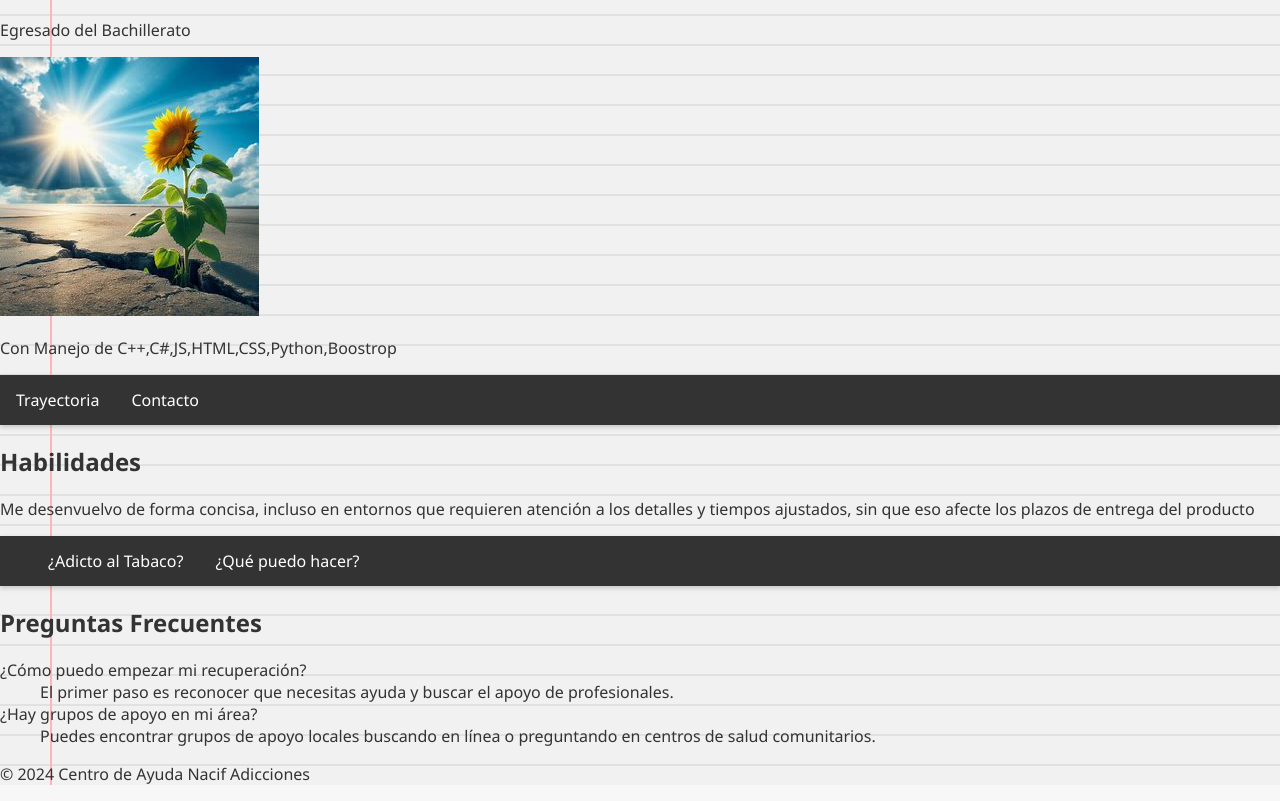
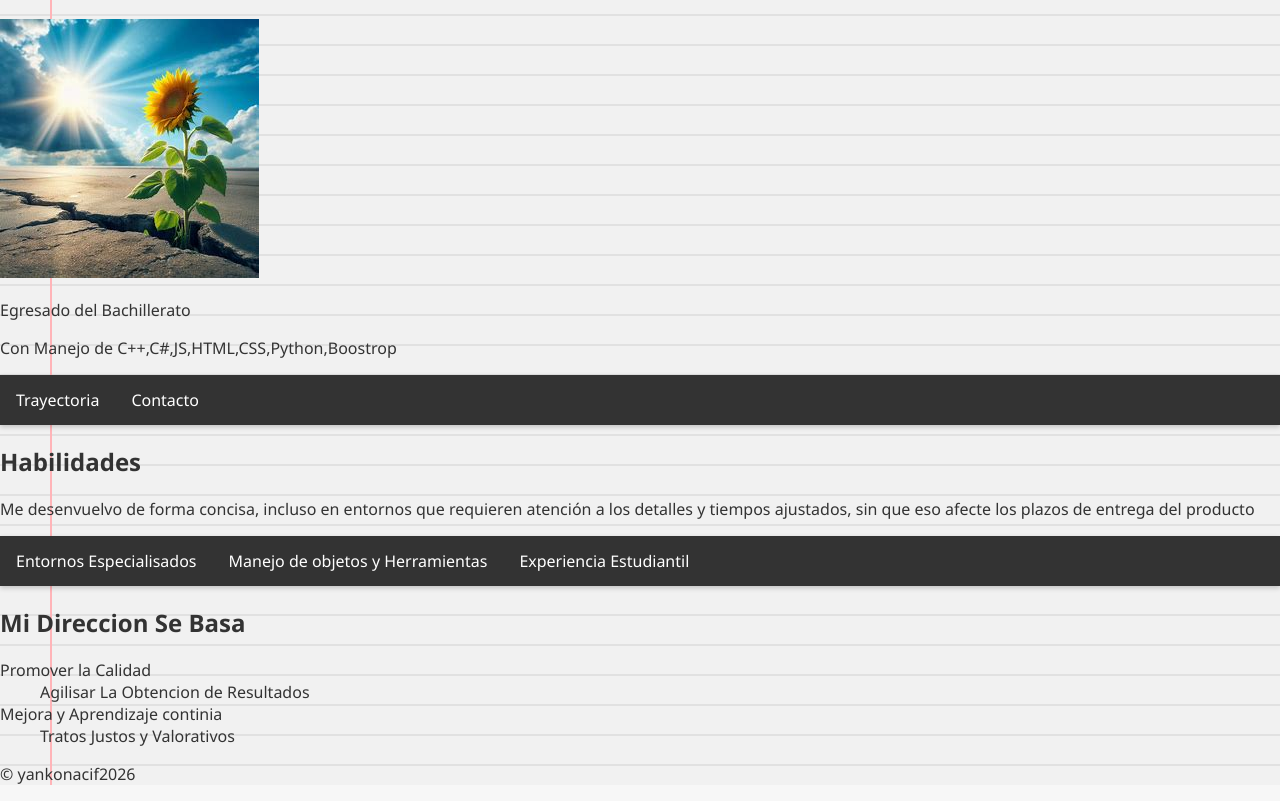
Before and after one commit to yanko7u7/yanko7u7.github.io, a plain HTML site: page index.html in a window 1280 px wide. Shown: the part 67-868 px from the top of the page. Drawn offline with Linux system fonts and the light colour scheme.

Commit message:
index.html

```diff
--- a/index.html
+++ b/index.html
@@ -10,8 +10,8 @@
 <body>
     <div class="container">
     <header>
-        <h1>    Yanko Nacif Chavarria Nacif</h1>
-        <p>    Egresado del Bachillerato</p>     <img src="jirasol.jpeg" id="img">
+        <h1>    Yanko Nacif Chavarria Nacif</h1>                                                        <img src="jirasol.jpeg" id="img">
+        <p>    Egresado del Bachillerato</p>
         <p>    Con Manejo de C++,C#,JS,HTML,CSS,Python,Boostrop</p>
         <nav>
             <ul>
@@ -25,24 +25,24 @@
             <h2>    Habilidades</h2>
             <p>    Me desenvuelvo de forma concisa, incluso en entornos que requieren atención a los detalles y tiempos ajustados, sin que eso afecte los plazos de entrega del producto</p>
             <ul>
-                <li><a href="index2.html" target="paginas"></a></li>
-                <li><a href="index3.html" target="paginas">¿Adicto al Tabaco?</a></li>
-                <li><a href="index4.html" target="paginas">¿Qué puedo hacer?</a></li>
+                <li><a href="index2.html" target="paginas">Entornos Especialisados</a></li>
+                <li><a href="index3.html" target="paginas">Manejo de objetos y Herramientas</a></li>
+                <li><a href="index4.html" target="paginas">Experiencia Estudiantil</a></li>
             </ul>
         </section>
         <section>
-            <h2>    Preguntas Frecuentes</h2>
+            <h2>    Mi Direccion Se Basa</h2>
             <dl>
-                <dt>    ¿Cómo puedo empezar mi recuperación?</dt>
-                <dd>    El primer paso es reconocer que necesitas ayuda y buscar el apoyo de profesionales.</dd>
-                <dt>    ¿Hay grupos de apoyo en mi área?</dt>
-                <dd>    Puedes encontrar grupos de apoyo locales buscando en línea o preguntando en centros de salud comunitarios.</dd>
+                <dt>    Promover la Calidad</dt>
+                <dd>    Agilisar La Obtencion de Resultados</dd>
+                <dt>    Mejora y Aprendizaje continia</dt>
+                <dd>    Tratos Justos y Valorativos</dd>
             </dl>
 
         </section>
     </main>
     <footer>
-        <p>© 2024 Centro de Ayuda Nacif Adicciones</p>
+        <p>© yankonacif2026</p>
     </footer>
 </div>
 </body>
```
